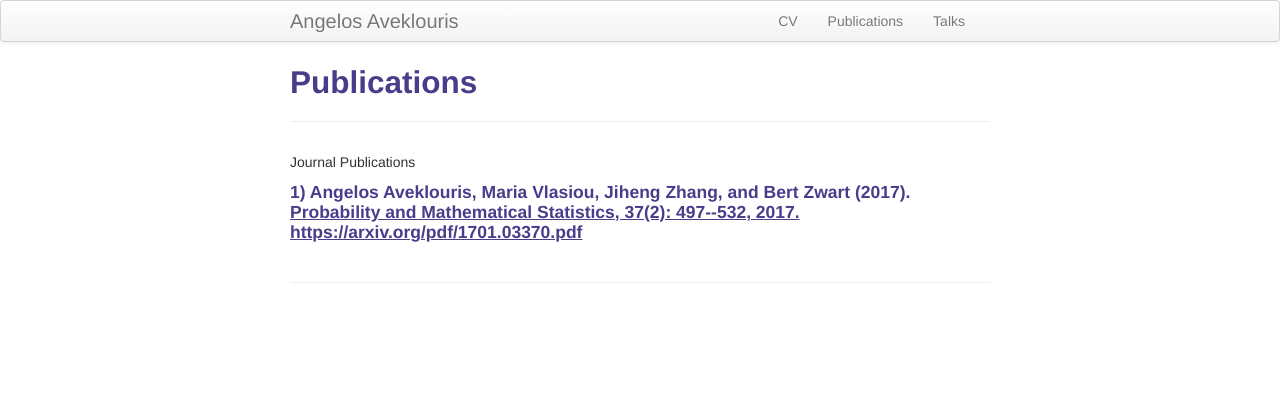
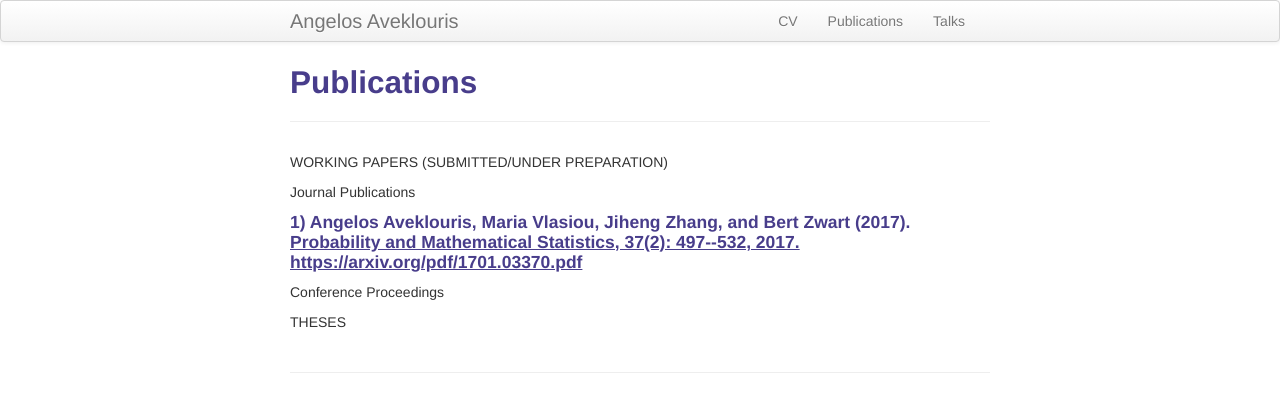
Before and after one commit to Angelos90/Angelos90.github.io, a Jekyll site: the page built from pages/publications.md, in a window 1280 px wide. Shown: the top 412 px of the page. Built offline with Jekyll 4.4.1, drawn with Linux system fonts in a browser that asks for light colours.

Commit message:
Update publications.md

```diff
--- a/pages/publications.md
+++ b/pages/publications.md
@@ -4,12 +4,15 @@ title: Publications
 description: Angelos Aveklouris' Publications
 ---
 
+WORKING PAPERS (SUBMITTED/UNDER PREPARATION)
+
 
 Journal Publications
 #### 1) Angelos Aveklouris, Maria Vlasiou, Jiheng Zhang, and Bert Zwart (2017). <u> <Heavy-traffic approximations for a layered network with limited resources.> Probability and Mathematical Statistics, 37(2): 497--532, 2017.  https://arxiv.org/pdf/1701.03370.pdf
 
+Conference Proceedings
 
-
+THESES
 
 <!-- Note: this is how to write a comment in HTML. Everything in here won't show up on your webpage.-->
 
```
